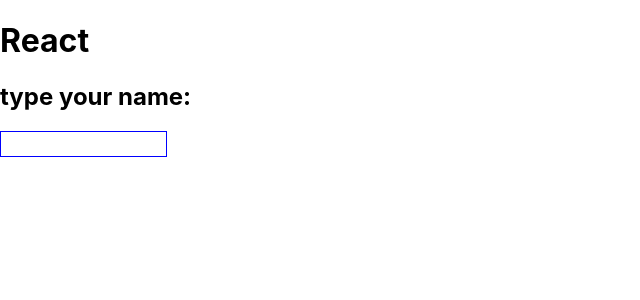
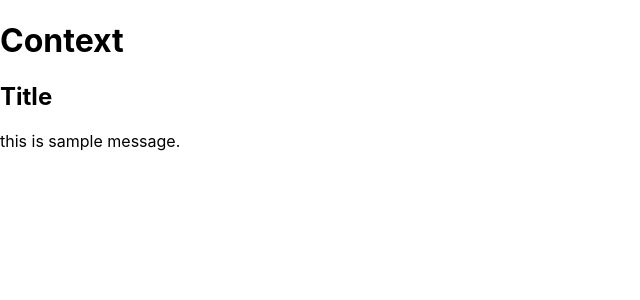
Before and after one commit to hiroyannnn/react-next-tutorial, a React (Create React App) app in the folder react_app/: page / in a window 1280 px wide. Shown: the top 300 px of the page, without its empty margins (0-640 px from the left). Built offline with nearby package versions, Linux system fonts and the light colour scheme.

Commit message:
list3-30 createContext

```diff
--- a/react_app/src/App.js
+++ b/react_app/src/App.js
@@ -2,57 +2,40 @@
 import Rect from './Rect'
 import './App.css';
 
+let data = {title:'Title',
+message: 'this is sample message.'}
+const SampleContext = React.createContext(data)
+
 class App extends Component {
-  input = ''
-
-  msgStyle = {
-    fontSize:"20pt",
-    color: "#900",
-    margin:"20px 0px",
-    padding: "5px",
-  }
-  inputStyle={
-    fontSize:"12pt",
-    padding:"5px"
-  }
-
-  constructor(props){
-    super(props)
-    this.state = {
-      message: 'type your name:'
-    }
-    this.doCheck = this.doCheck.bind(this)
-  }
-  doCheck(event){
-    alert(event.target.value + "は長すぎます。(最大10文字)")
-  }
 
   render (){
     return <div>
-      <h1>React</h1>
-      <h2>{this.state.message}</h2>
-      <Message maxlength="10" onCheck={this.doCheck} />
+      <h1>Context</h1>
+      <Title />
+      <Message />
     </div>
   }
 }
+
+class Title extends Component {
+  static contextType = SampleContext
+  render(){
+    return (
+      <div>
+        <h2>{this.context.title}</h2>
+      </div>
+    )
+  }
+}
 class Message extends Component {
-  inputStyle={
-    fontSize:"12px",
-    padding:"5px"
-  }
-  constructor(props){
-    super(props)
-    this.doChange = this.doChange.bind(this)
-  }
-  doChange(e){
-    if(e.target.value.length > this.props.maxlength){
-      this.props.onCheck(e)
-      e.target.value = e.target.value.substr(0, this.props.maxlength)
-    }
-  }
+  static contextType = SampleContext
+
   render(){
-    return <input type="text" style={this.inputStyle}
-      onChange={this.doChange}/>
+    return (
+      <div>
+        <p>{this.context.message}</p>
+      </div>
+    )
   }
 }
 
```
Also changed, not shown: react_app/src/App_list3-29.js (added, +59 -0 lines).
